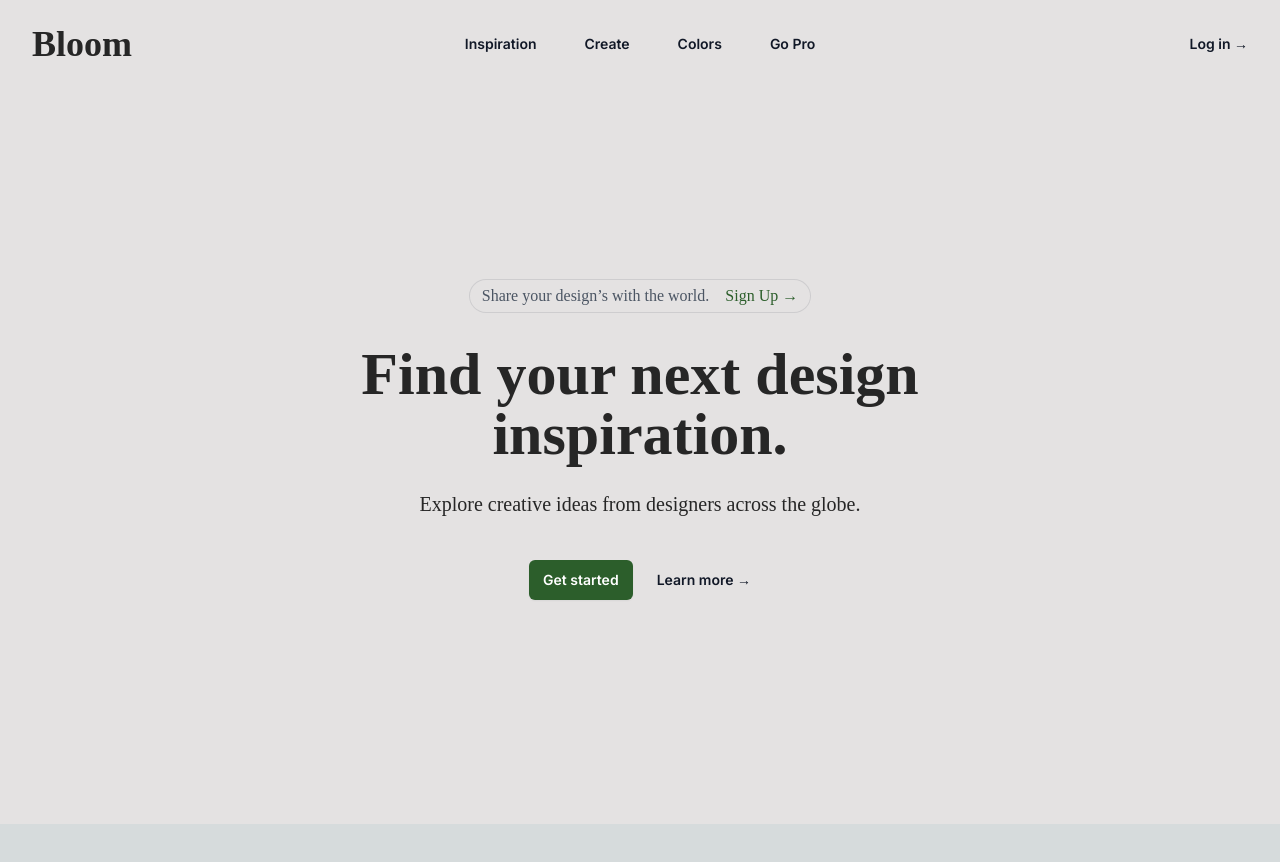
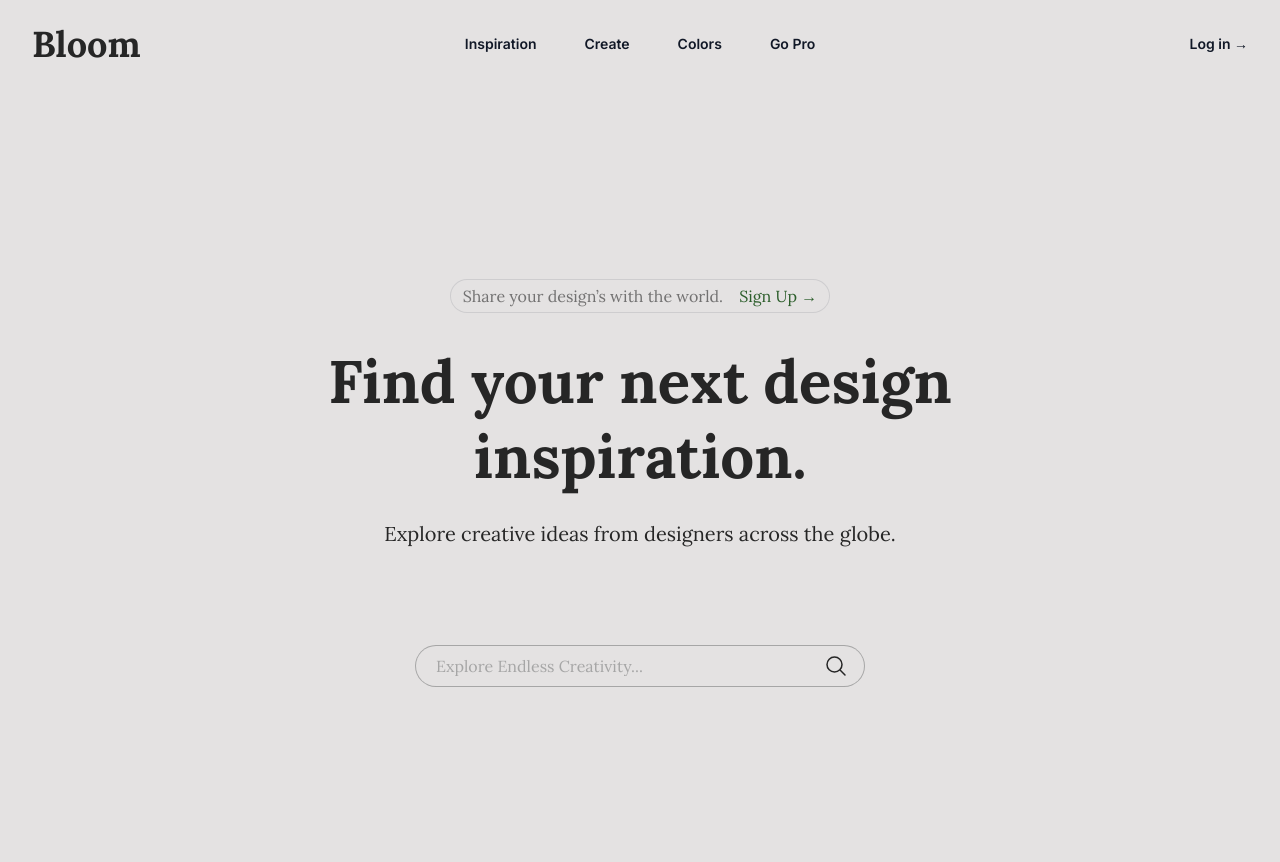
Before and after one commit to SchroederNathan/bloom, a Next.js app: page / in a window 1280 px wide. Shown: the top 862 px of the page. Before the commit the page ends 824 px from the top, so only its background shows below. Built offline with nearby package versions, Linux system fonts and the light colour scheme.

Commit message:
Fixed fonts as well as other UI adjustments

```diff
--- /dev/null
+++ b/src/app/components/Search.tsx
@@ -0,0 +1,20 @@
+"use client";
+
+import { Description, Field, Input } from "@headlessui/react";
+import { MagnifyingGlassIcon } from "@heroicons/react/24/outline";
+import clsx from "clsx";
+
+export default function Search() {
+  return (
+    <Field className="relative sm:w-2/3 mx-auto mt-24">
+      <Input
+        placeholder="Explore Endless Creativity..."
+        className={clsx(
+          "block w-full rounded-full bg-background ring-1 ring-outline py-2 px-5 text-text placeholder:text-outline font-lora",
+          "focus:outline-none "
+        )}
+      />
+      <MagnifyingGlassIcon className="size-6 text-text absolute right-4 top-2" />
+    </Field>
+  );
+}
--- /dev/null
+++ b/src/app/components/nav/NavBar.tsx
@@ -0,0 +1,104 @@
+"use client";
+
+import { useState } from "react";
+import { Dialog, DialogPanel } from "@headlessui/react";
+import { Bars3Icon, XMarkIcon } from "@heroicons/react/24/outline";
+
+const navigation = [
+  { name: "Inspiration", href: "#" },
+  { name: "Create", href: "#" },
+  { name: "Colors", href: "#" },
+  { name: "Go Pro", href: "#" },
+];
+
+const NavBar = () => {
+  const [mobileMenuOpen, setMobileMenuOpen] = useState(false);
+
+  return (
+    <header className="absolute inset-x-0 top-0 z-50">
+      <nav
+        aria-label="Global"
+        className="flex items-center justify-between p-6 lg:px-8"
+      >
+        <div className="flex lg:flex-1">
+          <a href="#" className="-m-1.5 p-1.5">
+            <h1 className="text-text font-lora font-bold text-4xl">Bloom</h1>
+          </a>
+        </div>
+        <div className="flex lg:hidden">
+          <button
+            type="button"
+            onClick={() => setMobileMenuOpen(true)}
+            className="-m-2.5 inline-flex items-center justify-center rounded-md p-2.5 text-gray-700"
+          >
+            <span className="sr-only">Open main menu</span>
+            <Bars3Icon aria-hidden="true" className="h-6 w-6" />
+          </button>
+        </div>
+        <div className="hidden lg:flex lg:gap-x-12">
+          {navigation.map((item) => (
+            <a
+              key={item.name}
+              href={item.href}
+              className="text-sm font-semibold leading-6 text-gray-900"
+            >
+              {item.name}
+            </a>
+          ))}
+        </div>
+        <div className="hidden lg:flex lg:flex-1 lg:justify-end">
+          <a href="#" className="text-sm font-semibold leading-6 text-gray-900">
+            Log in <span aria-hidden="true">&rarr;</span>
+          </a>
+        </div>
+      </nav>
+      <Dialog
+        open={mobileMenuOpen}
+        onClose={setMobileMenuOpen}
+        className="lg:hidden"
+      >
+        <div className="fixed inset-0 z-50" />
+        <DialogPanel className="fixed inset-y-0 right-0 z-50 w-full overflow-y-auto bg-white px-6 py-6 sm:max-w-sm sm:ring-1 sm:ring-gray-900/10">
+          <div className="flex items-center justify-between">
+            <a href="#" className="-m-1.5 p-1.5">
+              <h1 className="text-text font-lora font-bold text-4xl">Bloom</h1>
+            </a>
+            <button
+              type="button"
+              onClick={() => setMobileMenuOpen(false)}
+              className="-m-2.5 rounded-md p-2.5 text-gray-700"
+            >
+              <span className="sr-only">Close menu</span>
+              <XMarkIcon aria-hidden="true" className="h-6 w-6" />
+            </button>
+          </div>
+          <div className="mt-6 flow-root">
+            <div className="-my-6 divide-y divide-gray-500/10">
+              <div className="space-y-2 py-6">
+                {navigation.map((item) => (
+                  <a
+                    key={item.name}
+                    href={item.href}
+                    className="-mx-3 block rounded-lg px-3 py-2 text-base font-semibold leading-7 text-gray-900 hover:bg-gray-50"
+                  >
+                    {item.name}
+                  </a>
+                ))}
+              </div>
+              <div className="py-6">
+                <a
+                  href="#"
+                  className="-mx-3 block rounded-lg px-3 py-2.5 text-base font-semibold leading-7 text-gray-900 hover:bg-gray-50"
+                >
+                  Log in
+                </a>
+              </div>
+            </div>
+          </div>
+        </DialogPanel>
+      </Dialog>
+    </header>
+  );
+};
+
+export default NavBar;
--- a/src/app/globals.css
+++ b/src/app/globals.css
@@ -1,10 +1,6 @@
 @tailwind base;
 @tailwind components;
 @tailwind utilities;
-
-/* fonts */
-@import url('https://fonts.googleapis.com/css2?family=Lora:wght@400;500;600;700&family=Raleway:wght@400;500;600;700');
-
 
 /* Dark and Light mode */
 @layer base {
--- a/src/app/layout.tsx
+++ b/src/app/layout.tsx
@@ -1,12 +1,15 @@
 import type { Metadata } from "next";
-import { Inter } from "next/font/google";
+import { Inter, Lora, Raleway } from "next/font/google";
 import "./globals.css";
+import Head from "next/head";
 
 const inter = Inter({ subsets: ["latin"] });
+const lora = Lora({ subsets: ["latin"], weight: ["400", "700"], variable: "--font-lora" });
+const raleway = Raleway({ subsets: ["latin"], weight: ["400", "700"], variable: "--font-raleway" });
 
 export const metadata: Metadata = {
-  title: "Create Next App",
-  description: "Generated by create next app",
+  title: "Bloom",
+  description: "Bloom is a design inspiration tool for creatives.",
 };
 
 export default function RootLayout({
@@ -14,9 +17,10 @@ export default function RootLayout({
 }: Readonly<{
   children: React.ReactNode;
 }>) {
+
   return (
     <html lang="en">
-      <body className={inter.className}>{children}</body>
+      <body className={`${inter.className} ${lora.variable} ${raleway.variable} bg-background `}>{children}</body>
     </html>
   );
 }
--- a/src/app/page.tsx
+++ b/src/app/page.tsx
@@ -1,117 +1,15 @@
-"use client";
-
-import { useState } from "react";
-import { Dialog, DialogPanel } from "@headlessui/react";
-import { Bars3Icon, XMarkIcon } from "@heroicons/react/24/outline";
-
-const navigation = [
-  { name: "Inspiration", href: "#" },
-  { name: "Create", href: "#" },
-  { name: "Colors", href: "#" },
-  { name: "Go Pro", href: "#" },
-];
+import NavBar from "./components/nav/NavBar";
+import Search from "./components/Search";
 
 export default function Home() {
-  const [mobileMenuOpen, setMobileMenuOpen] = useState(false);
-
   return (
     <div className="bg-background">
-      <header className="absolute inset-x-0 top-0 z-50">
-        <nav
-          aria-label="Global"
-          className="flex items-center justify-between p-6 lg:px-8"
-        >
-          <div className="flex lg:flex-1">
-            <a href="#" className="-m-1.5 p-1.5">
-              <h1 className="text-text font-lora font-bold text-4xl">Bloom</h1>
-            </a>
-          </div>
-          <div className="flex lg:hidden">
-            <button
-              type="button"
-              onClick={() => setMobileMenuOpen(true)}
-              className="-m-2.5 inline-flex items-center justify-center rounded-md p-2.5 text-gray-700"
-            >
-              <span className="sr-only">Open main menu</span>
-              <Bars3Icon aria-hidden="true" className="h-6 w-6" />
-            </button>
-          </div>
-          <div className="hidden lg:flex lg:gap-x-12">
-            {navigation.map((item) => (
-              <a
-                key={item.name}
-                href={item.href}
-                className="text-sm font-semibold leading-6 text-gray-900"
-              >
-                {item.name}
-              </a>
-            ))}
-          </div>
-          <div className="hidden lg:flex lg:flex-1 lg:justify-end">
-            <a
-              href="#"
-              className="text-sm font-semibold leading-6 text-gray-900"
-            >
-              Log in <span aria-hidden="true">&rarr;</span>
-            </a>
-          </div>
-        </nav>
-        <Dialog
-          open={mobileMenuOpen}
-          onClose={setMobileMenuOpen}
-          className="lg:hidden"
-        >
-          <div className="fixed inset-0 z-50" />
-          <DialogPanel className="fixed inset-y-0 right-0 z-50 w-full overflow-y-auto bg-white px-6 py-6 sm:max-w-sm sm:ring-1 sm:ring-gray-900/10">
-            <div className="flex items-center justify-between">
-              <a href="#" className="-m-1.5 p-1.5">
-                <span className="sr-only">Your Company</span>
-                <img
-                  alt=""
-                  src="https://tailwindui.com/img/logos/mark.svg?color=indigo&shade=600"
-                  className="h-8 w-auto"
-                />
-              </a>
-              <button
-                type="button"
-                onClick={() => setMobileMenuOpen(false)}
-                className="-m-2.5 rounded-md p-2.5 text-gray-700"
-              >
-                <span className="sr-only">Close menu</span>
-                <XMarkIcon aria-hidden="true" className="h-6 w-6" />
-              </button>
-            </div>
-            <div className="mt-6 flow-root">
-              <div className="-my-6 divide-y divide-gray-500/10">
-                <div className="space-y-2 py-6">
-                  {navigation.map((item) => (
-                    <a
-                      key={item.name}
-                      href={item.href}
-                      className="-mx-3 block rounded-lg px-3 py-2 text-base font-semibold leading-7 text-gray-900 hover:bg-gray-50"
-                    >
-                      {item.name}
-                    </a>
-                  ))}
-                </div>
-                <div className="py-6">
-                  <a
-                    href="#"
-                    className="-mx-3 block rounded-lg px-3 py-2.5 text-base font-semibold leading-7 text-gray-900 hover:bg-gray-50"
-                  >
-                    Log in
-                  </a>
-                </div>
-              </div>
-            </div>
-          </DialogPanel>
-        </Dialog>
-      </header>
+      <NavBar />
 
       <div className="relative isolate px-6 pt-14 lg:px-8">
         <div className="mx-auto max-w-2xl py-32 sm:py-48 lg:py-56">
           <div className="hidden sm:mb-8 sm:flex sm:justify-center">
-            <div className="relative rounded-full text-[#262626]/60 px-3 py-1 leading-6 font-lora text-gray-600 ring-1 ring-gray-900/10 hover:ring-gray-900/20">
+            <div className="relative rounded-full text-[#262626]/60 px-3 py-1 leading-6 font-lora  ring-1 ring-gray-900/10 hover:ring-gray-900/20">
               Share your design’s with the world.{"    "}
               <a href="#" className="ml-3 text-primary">
                 <span aria-hidden="true" className="absolute inset-0" />
@@ -120,27 +18,14 @@ export default function Home() {
             </div>
           </div>
           <div className="text-center">
-            <h1 className="text-4xl font-bold font-lora text-text sm:text-6xl">
+            <h1 className="text-4xl font-bold sm:leading-tight font-lora text-text sm:text-6xl">
               Find your next design inspiration.
             </h1>
             <p className="mt-6 text-xl leading-8 font-lora text-text">
               Explore creative ideas from designers across the globe.
             </p>
-            <div className="mt-10 flex items-center justify-center gap-x-6">
-              <a
-                href="#"
-                className="rounded-md bg-primary px-3.5 py-2.5 text-sm font-semibold text-white shadow-sm hover:bg-indigo-500 focus-visible:outline focus-visible:outline-2 focus-visible:outline-offset-2 focus-visible:outline-indigo-600"
-              >
-                Get started
-              </a>
-              <a
-                href="#"
-                className="text-sm font-semibold leading-6 text-gray-900"
-              >
-                Learn more <span aria-hidden="true">→</span>
-              </a>
-            </div>
           </div>
+          <Search />
         </div>
       </div>
     </div>
--- a/tailwind.config.ts
+++ b/tailwind.config.ts
@@ -9,8 +9,8 @@ const config: Config = {
   theme: {
     extend: {
       fontFamily: {
-        lora: ['Lora', 'serif'],
-        raleway: ['Raleway', 'sans-serif'],
+        lora: ['var(--font-lora)'],
+        raleway: ['var(--font-raleway)'],
       },
       colors: {
         'text': 'var(--text)',
@@ -18,7 +18,7 @@ const config: Config = {
         'primary': 'var(--primary)',
         'secondary': 'var(--secondary)',
         'accent': 'var(--accent)',
-        'outline': 'A6A6A6',
+        'outline': '#A6A6A6',
        },
     },
   },
```
